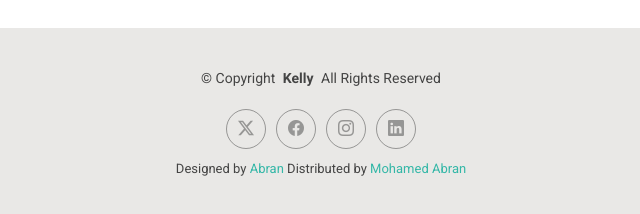
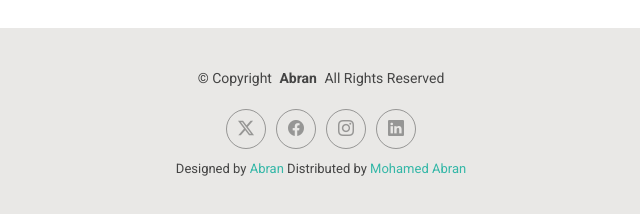
Before and after one commit to MohamedAbran/Portfolio, a plain HTML site: page services.html in a window 1280 px wide. Shown: the part 658-872 px from the top of the page, 319-959 px from the left. Drawn offline with Linux system fonts and the light colour scheme.

Commit message:
Update services.html
Signed-off-by: MohamedAbran <156059811+MohamedAbran@users.noreply.github.com>

```diff
--- a/services.html
+++ b/services.html
@@ -157,7 +157,7 @@
 
     <div class="container">
       <div class="copyright text-center ">
-        <p>© <span>Copyright</span> <strong class="px-1 sitename">Kelly</strong> <span>All Rights Reserved<br></span></p>
+        <p>© <span>Copyright</span> <strong class="px-1 sitename">Abran</strong> <span>All Rights Reserved<br></span></p>
       </div>
       <div class="social-links d-flex justify-content-center">
         <a href="#"><i class="bi bi-twitter-x"></i></a>
```
